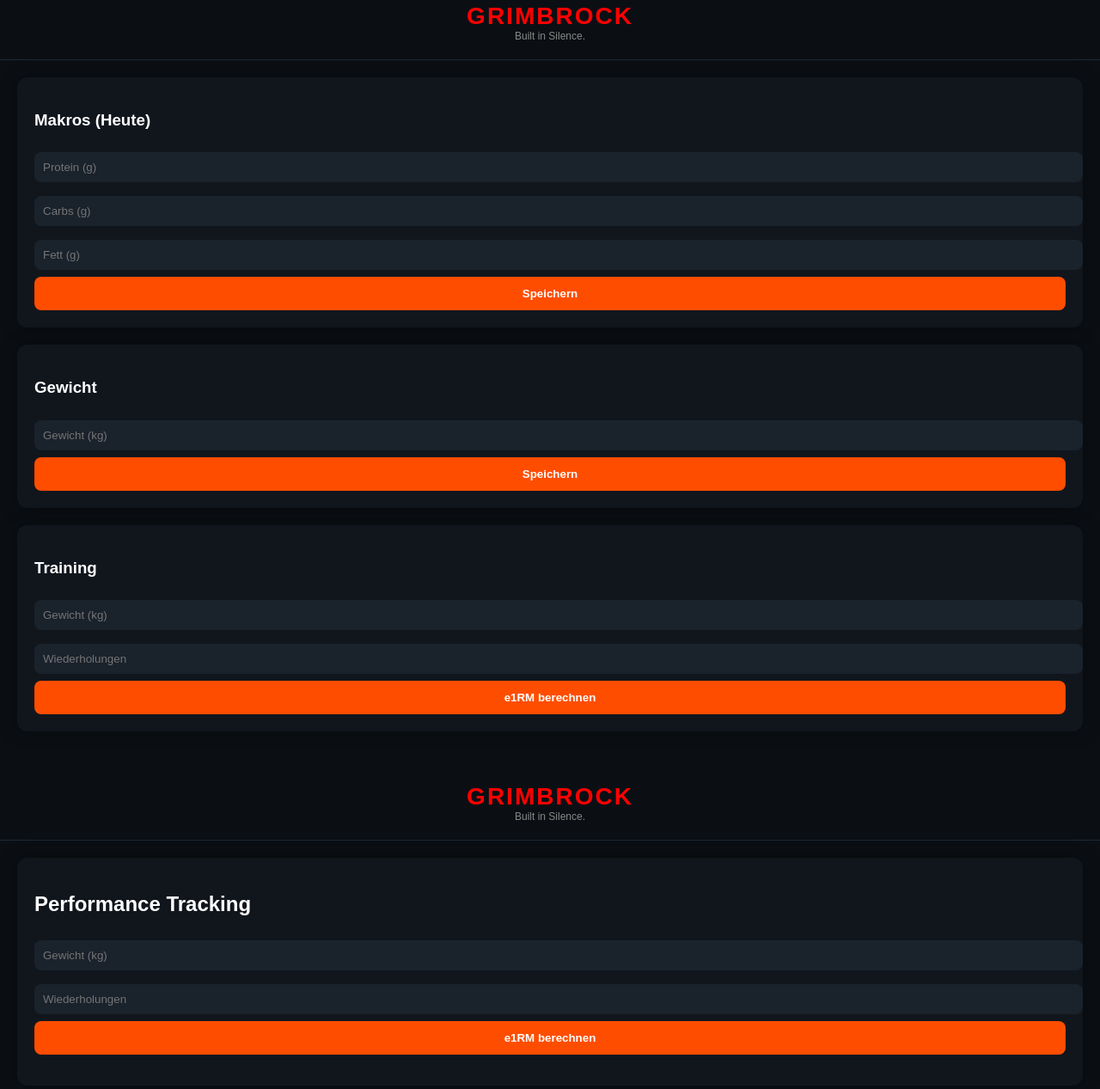
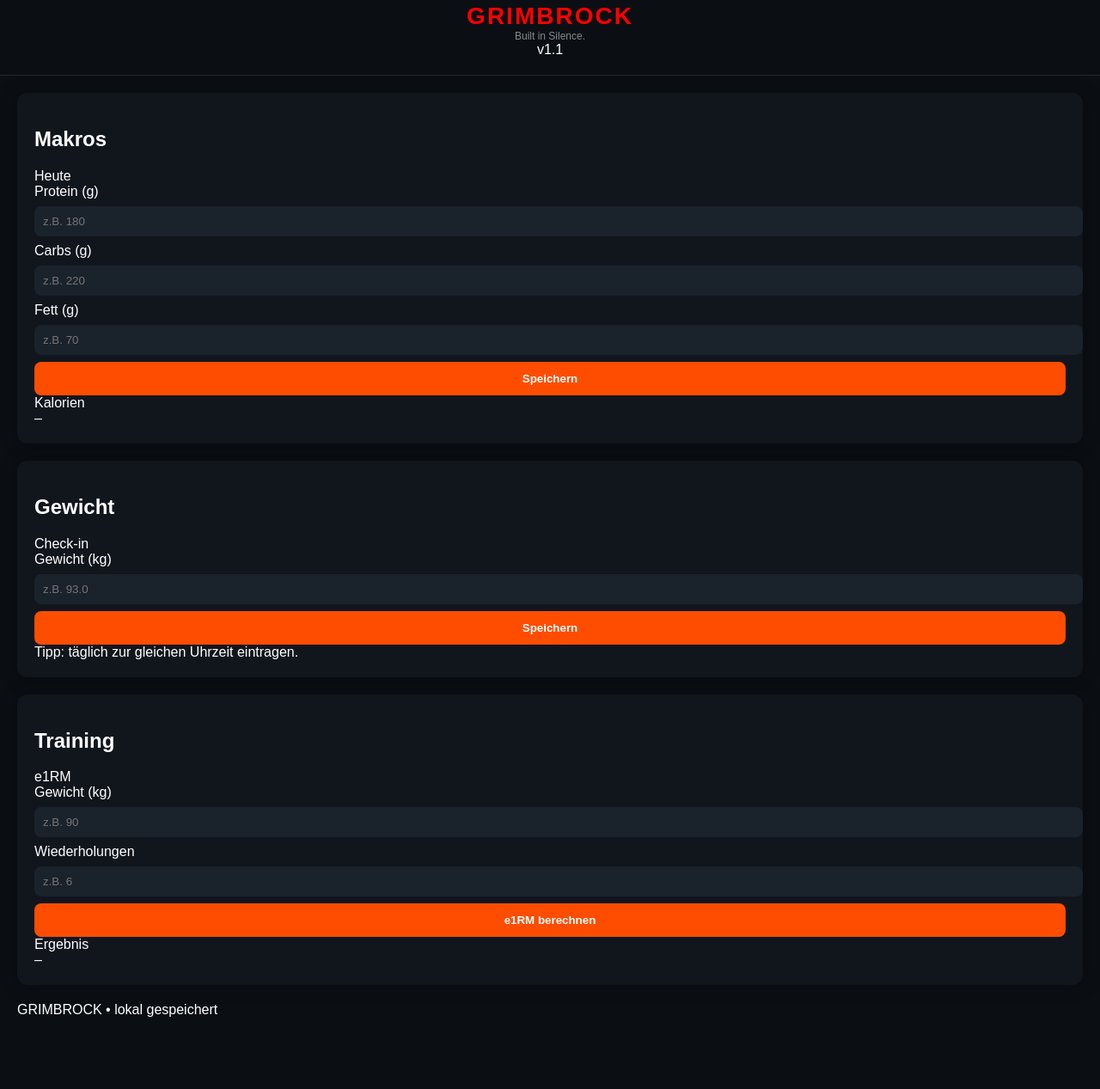
Before and after one commit to derehrenberg/Grimbrock1.1, a plain HTML site: page index.html in a window 1280 px wide. Shown: the part 17-1284 px from the top of the page at 86% size. After the commit the page ends 1221 px from the top, so only its background shows below. Drawn offline with Linux system fonts and the light colour scheme.

Commit message:
Update index.html

```diff
--- a/index.html
+++ b/index.html
@@ -1,70 +1,9 @@
 <!doctype html>
-<html lang="de">
-<head>
-<meta charset="utf-8"/>
-<meta name="viewport" content="width=device-width, initial-scale=1"/>
-<meta name="theme-color" content="#0b0b0b"/>
-
-<title>GRIMBROCK</title>
-
-<link rel="manifest" href="manifest.json"/>
-<link rel="apple-touch-icon" href="icon-512.png">
-<link rel="stylesheet" href="styles.css"/>
-
-</head>
-<body>
-
-<header class="top">
-  <div>
-    <div class="title">GRIMBROCK</div>
-    <div class="subtitle">Built in Silence.</div>
-  </div>
-</header>
-
-<main class="wrap">
-
-<section class="card">
-  <h3>Makros (Heute)</h3>
-  <input id="p" type="number" placeholder="Protein (g)">
-  <input id="c" type="number" placeholder="Carbs (g)">
-  <input id="f" type="number" placeholder="Fett (g)">
-  <button onclick="saveMacros()">Speichern</button>
-  <div id="kcal"></div>
-</section>
-
-<section class="card">
-  <h3>Gewicht</h3>
-  <input id="weight" type="number" placeholder="Gewicht (kg)">
-  <button onclick="saveWeight()">Speichern</button>
-</section>
-
-<section class="card">
-  <h3>Training</h3>
-  <input id="tweight" type="number" placeholder="Gewicht (kg)">
-  <input id="reps" type="number" placeholder="Wiederholungen">
-  <button onclick="calc1RM()">e1RM berechnen</button>
-  <div id="result"></div>
-</section>
-
-</main>
-
-<script src="app.js"></script>
-
-<script>
-if("serviceWorker" in navigator){
- navigator.serviceWorker.register("sw.js");
-}
-</script>
-
-</body>
-</html><!doctype html>
 <html lang="de">
 <head>
   <meta charset="utf-8" />
   <meta name="viewport" content="width=device-width, initial-scale=1, viewport-fit=cover" />
-  <meta name="theme-color" content="#0b0f14" />
-  <meta name="apple-mobile-web-app-capable" content="yes" />
-  <meta name="apple-mobile-web-app-status-bar-style" content="black-translucent" />
+  <meta name="theme-color" content="#0b0b0b" />
 
   <title>GRIMBROCK</title>
 
@@ -78,29 +17,112 @@ if("serviceWorker" in navigator){
 
 <body>
   <header class="top">
-    <div class="brand">
-      <div>
+    <div class="topInner">
+      <div class="brand">
         <div class="title">GRIMBROCK</div>
         <div class="subtitle">Built in Silence.</div>
+      </div>
+
+      <div class="topRight">
+        <div class="badge">v1.1</div>
       </div>
     </div>
   </header>
 
   <main class="wrap">
-    <section class="card">
-      <h2>Performance Tracking</h2>
-      <input type="number" id="weight" placeholder="Gewicht (kg)">
-      <input type="number" id="reps" placeholder="Wiederholungen">
-      <button onclick="calc1RM()">e1RM berechnen</button>
-      <p id="result"></p>
-    </section>
+    <div class="grid">
+
+      <!-- Makros -->
+      <section class="card">
+        <div class="cardHead">
+          <h2>Makros</h2>
+          <span class="hint">Heute</span>
+        </div>
+
+        <div class="fields">
+          <div class="field">
+            <label for="p">Protein (g)</label>
+            <input id="p" type="number" inputmode="numeric" placeholder="z.B. 180">
+          </div>
+          <div class="field">
+            <label for="c">Carbs (g)</label>
+            <input id="c" type="number" inputmode="numeric" placeholder="z.B. 220">
+          </div>
+          <div class="field">
+            <label for="f">Fett (g)</label>
+            <input id="f" type="number" inputmode="numeric" placeholder="z.B. 70">
+          </div>
+        </div>
+
+        <button class="btn" onclick="saveMacros()">Speichern</button>
+
+        <div class="pillRow">
+          <div class="pill">
+            <div class="pillK">Kalorien</div>
+            <div class="pillV" id="kcal">–</div>
+          </div>
+        </div>
+      </section>
+
+      <!-- Gewicht -->
+      <section class="card">
+        <div class="cardHead">
+          <h2>Gewicht</h2>
+          <span class="hint">Check-in</span>
+        </div>
+
+        <div class="fields">
+          <div class="field">
+            <label for="weight">Gewicht (kg)</label>
+            <input id="weight" type="number" step="0.1" inputmode="decimal" placeholder="z.B. 93.0">
+          </div>
+        </div>
+
+        <button class="btn" onclick="saveWeight()">Speichern</button>
+
+        <div class="note">
+          Tipp: täglich zur gleichen Uhrzeit eintragen.
+        </div>
+      </section>
+
+      <!-- Training -->
+      <section class="card wide">
+        <div class="cardHead">
+          <h2>Training</h2>
+          <span class="hint">e1RM</span>
+        </div>
+
+        <div class="fields two">
+          <div class="field">
+            <label for="tweight">Gewicht (kg)</label>
+            <input id="tweight" type="number" step="0.5" inputmode="decimal" placeholder="z.B. 90">
+          </div>
+          <div class="field">
+            <label for="reps">Wiederholungen</label>
+            <input id="reps" type="number" step="1" inputmode="numeric" placeholder="z.B. 6">
+          </div>
+        </div>
+
+        <button class="btn" onclick="calc1RM()">e1RM berechnen</button>
+
+        <div class="pillRow">
+          <div class="pill">
+            <div class="pillK">Ergebnis</div>
+            <div class="pillV" id="result">–</div>
+          </div>
+        </div>
+      </section>
+
+    </div>
+
+    <footer class="foot">
+      <span>GRIMBROCK • lokal gespeichert</span>
+    </footer>
   </main>
 
   <script src="app.js"></script>
   <script>
-    if ("serviceWorker" in navigator) {
-      navigator.serviceWorker.register("sw.js");
-    }
+    if ("serviceWorker" in navigator) navigator.serviceWorker.register("sw.js");
   </script>
 </body>
 </html>
```
